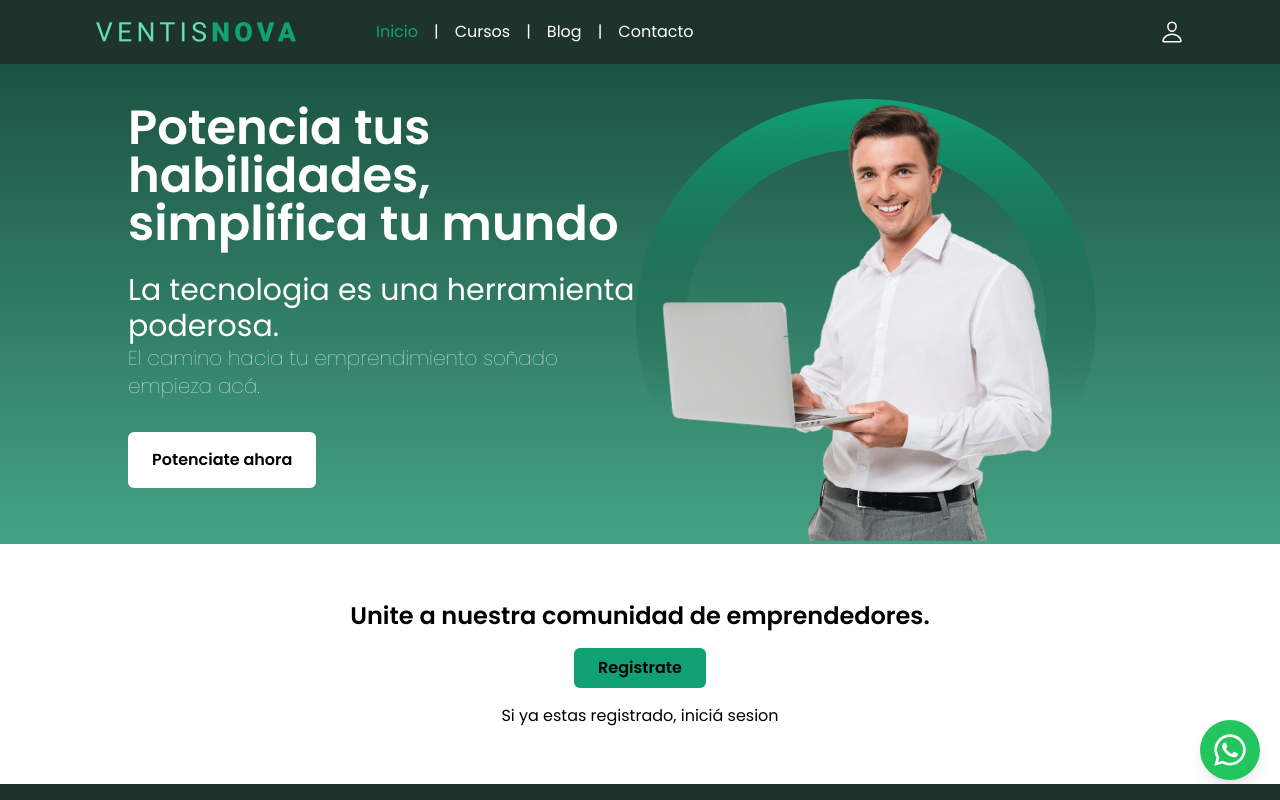
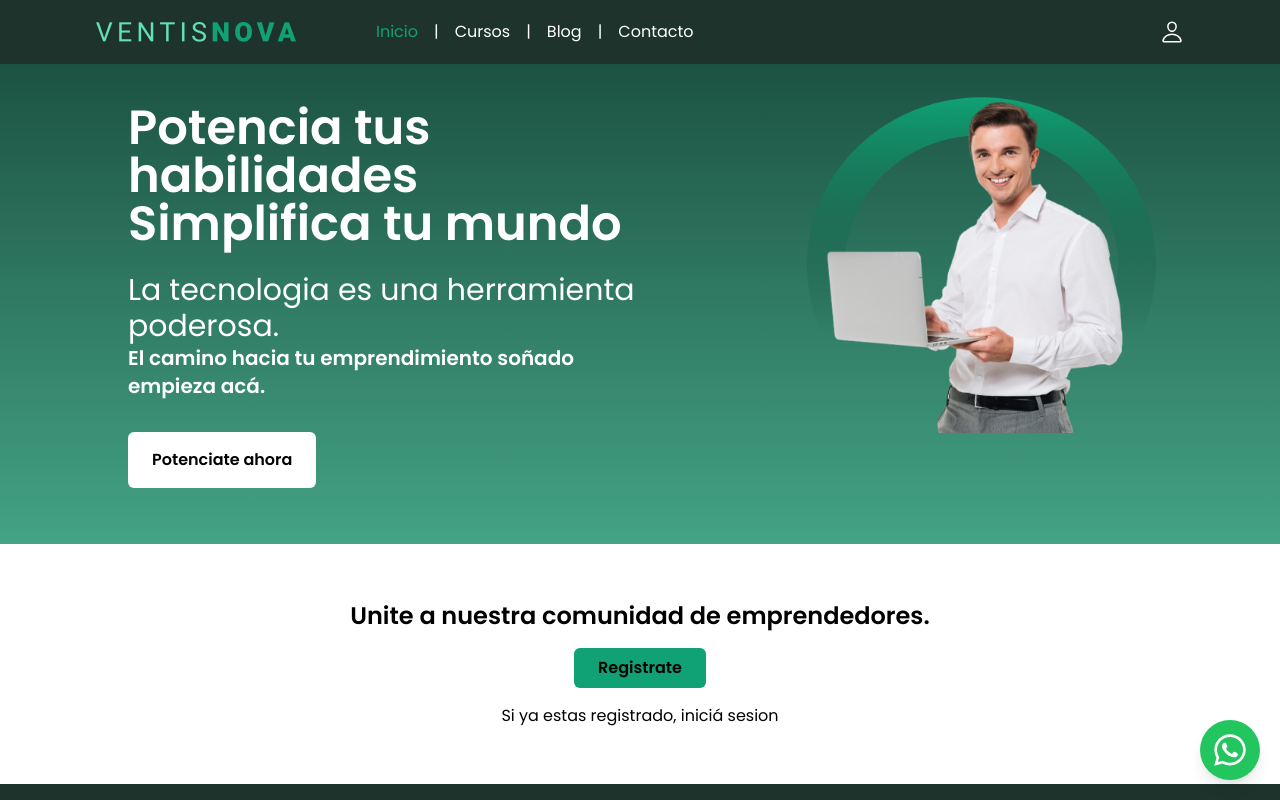
Before and after one commit to mcsadevp/ventisnova, a React (Vite) app: page / in a window 1280 px wide. Shown: the top 800 px of the page. Built offline with nearby package versions, Linux system fonts and the light colour scheme; no server answers.

Commit message:
update en Home

```diff
--- a/src/pages/HomeView.jsx
+++ b/src/pages/HomeView.jsx
@@ -18,21 +18,21 @@ const HomeView = () => {
           {/* Text Section */}
           <div className="md:w-1/2">
             <h2 className="text-3xl font-semibold text-white leading-tight md:text-5xl">
-              Potencia tus habilidades, <br />
-              simplifica tu mundo
+              Potencia tus habilidades <br />
+              Simplifica tu mundo
             </h2>
             <p className="text-white text-3xl mt-6">La tecnologia es una herramienta poderosa.</p>
-            <p className="text-white text-xl font-thin hidden md:block">
+            <p className="text-white text-xl font-semibold hidden md:block">
               El camino hacia tu emprendimiento soñado <br />
               empieza acá.
             </p>
             <NavLink to="/register">
-              <button className="bg-white text-black font-semibold rounded-md px-6 py-4 mt-8 ">Potenciate ahora</button>
+              <button className="bg-white text-black font-semibold rounded-md px-6 py-4 mt-8 hover: bg-white to bg-cus">Potenciate ahora</button>
             </NavLink>
           </div>
 
           {/* Image Section */}
-          <div className="md:w-1/2 mt-8 md:mt-0 flex justify-center hidden md:block relative h-[400px]">
+          <div className="md:w-1/3 mt-8 md:mt-0 flex justify-center hidden md:block relative h-[400px]">
             {/* Adjust this height */}
             <div className="absolute -inset-5 bottom-0 p-4 rounded-full ">
               <img src={image5} alt="Person with laptop" className="relative z-10 h-auto max-w-full lg:max-w-[100%] " />
```
